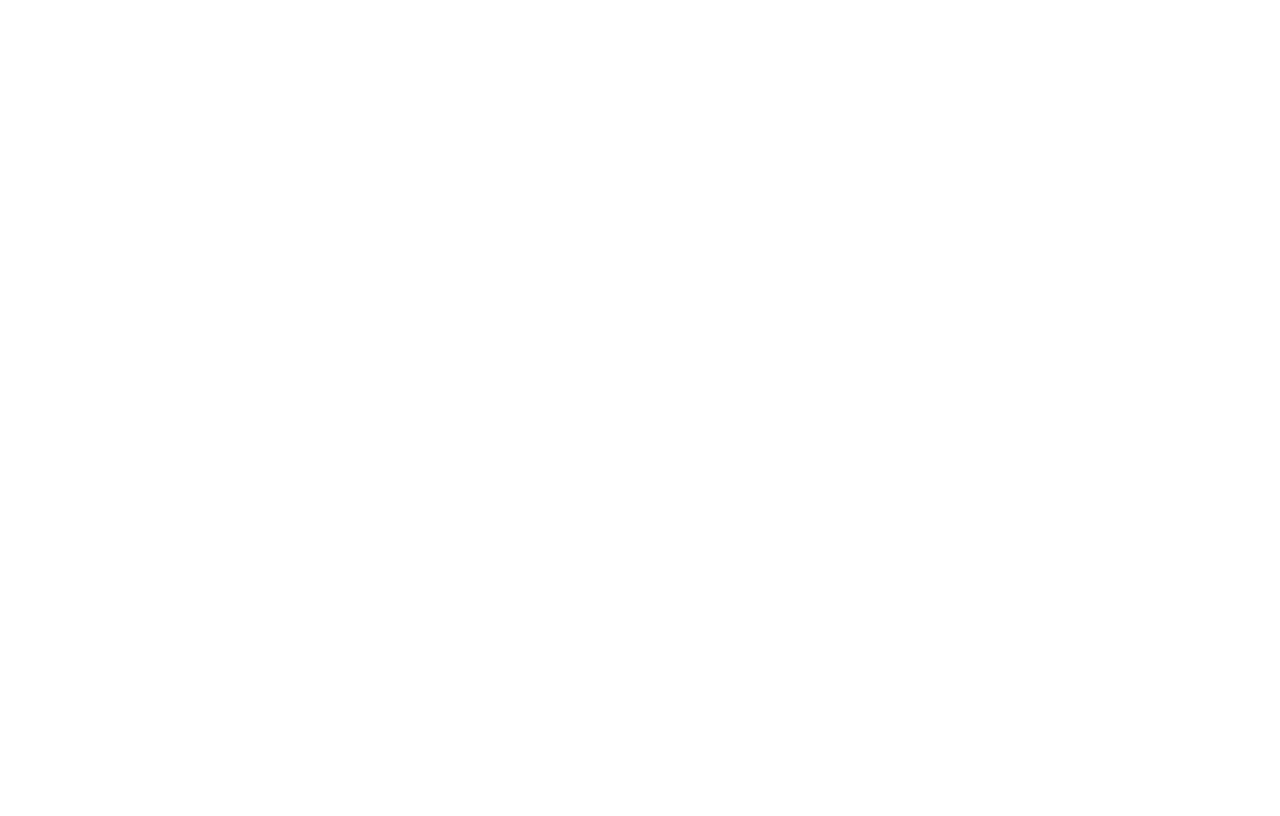
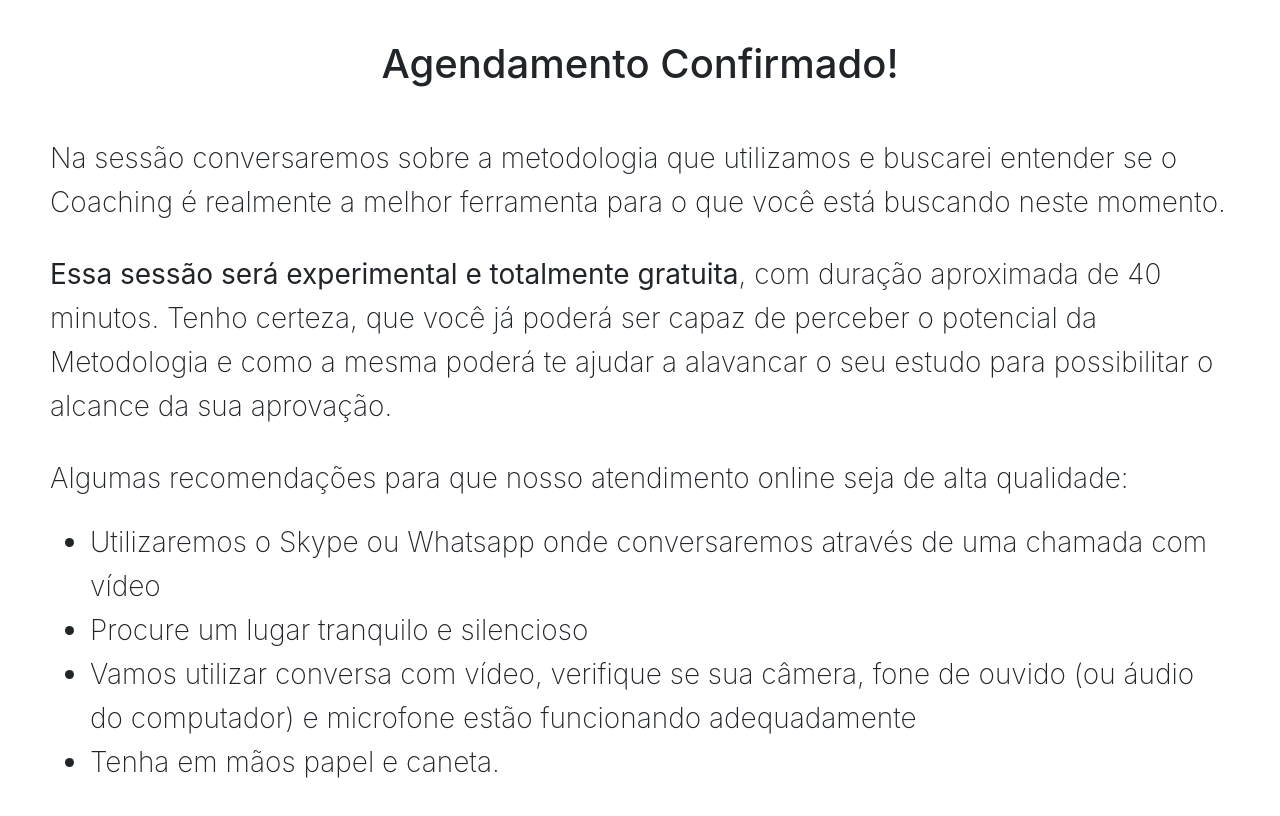
Before and after one commit to BrunoSette/aprova-coach, a React (Create React App) app: page /obrigado in a window 1280 px wide. Shown: the top 816 px of the page. Built offline with nearby package versions, Linux system fonts and the light colour scheme.

Commit message:
Add obrigado page

```diff
--- a/src/index.js
+++ b/src/index.js
@@ -5,6 +5,7 @@
 import App from './App';
 import 'bootstrap/dist/css/bootstrap.min.css';
 import Agendamento from './pages/agendamento';
+import Obrigado from './pages/obrigado';
 import * as serviceWorker from './serviceWorker';
 
 ReactDOM.render(
@@ -12,6 +13,7 @@
     <Switch>
       <Route path="/" exact={true} component={App} />
       <Route path="/agendamento" component={Agendamento} />
+      <Route path="/obrigado" component={Obrigado} />
     </Switch>
   </BrowserRouter>,
   document.getElementById('root')
--- /dev/null
+++ b/src/pages/obrigado.css
@@ -0,0 +1,45 @@
+h4 {
+  font-size: 28px;
+  line-height: 44px;
+  font-weight: 250;
+  padding-left: 50px;
+  padding-right: 50px;
+}
+
+.background-gray {
+  background-color: #f6f8fa;
+}
+
+.text-white {
+  color: white;
+}
+
+.background-dark {
+  background-color: #222;
+}
+
+.text-center {
+  text-align: center;
+}
+p,
+h3,
+h2,
+h1 {
+  text-align: center;
+}
+
+.padding-top-80 {
+  padding-top: 80px;
+}
+
+.padding-top-40 {
+  padding-top: 40px;
+}
+
+.padding-bottom-40 {
+  padding-bottom: 40px;
+}
+
+.padding-bottom-20 {
+  padding-bottom: 20px;
+}
--- /dev/null
+++ b/src/pages/obrigado.js
@@ -0,0 +1,43 @@
+import React, { Component } from 'react';
+import './obrigado.css';
+
+export default class Agendamento extends Component {
+  render() {
+    return (
+      <div className="padding-top-40 padding-bottom-20">
+        <h1> Agendamento Confirmado!</h1>
+        <h4 className="padding-top-40 padding-bottom-20">
+          Na sessão conversaremos sobre a metodologia que utilizamos e buscarei
+          entender se o Coaching é realmente a melhor ferramenta para o que você
+          está buscando neste momento.
+        </h4>
+        <h4 className="padding-top-20 padding-bottom-20">
+          <b>Essa sessão será experimental e totalmente gratuita</b>, com
+          duração aproximada de 40 minutos. Tenho certeza, que você já poderá
+          ser capaz de perceber o potencial da Metodologia e como a mesma poderá
+          te ajudar a alavancar o seu estudo para possibilitar o alcance da sua
+          aprovação.
+        </h4>
+        <h4 className="padding-top-20 padding-bottom-40">
+          <div className="padding-bottom-20">
+            Algumas recomendações para que nosso atendimento online seja de alta
+            qualidade:
+          </div>
+          <ul>
+            <li>
+              Utilizaremos o Skype ou Whatsapp onde conversaremos através de uma
+              chamada com vídeo
+            </li>
+            <li>Procure um lugar tranquilo e silencioso</li>
+            <li>
+              Vamos utilizar conversa com vídeo, verifique se sua câmera, fone
+              de ouvido (ou áudio do computador) e microfone estão funcionando
+              adequadamente
+            </li>
+            <li>Tenha em mãos papel e caneta.</li>
+          </ul>
+        </h4>
+      </div>
+    );
+  }
+}
```
